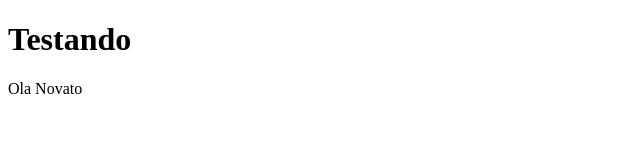
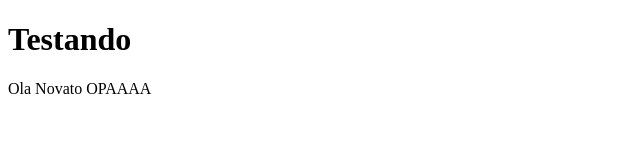
Before and after one commit to santos-erik2000/alura-git, a plain HTML site: page index.html in a window 1280 px wide. Shown: the full height of the page, 0-640 px from the left. Drawn offline with Linux system fonts and the light colour scheme.

Commit message:
Acrescentei para aprender a atualizar o Arquivo

```diff
--- a/index.html
+++ b/index.html
@@ -9,7 +9,7 @@
 <body>
 
     <h1>Testando</h1>
-    <p>Ola Novato</p>
+    <p>Ola Novato OPAAAA</p>
 
 </body>
 </html>
```
